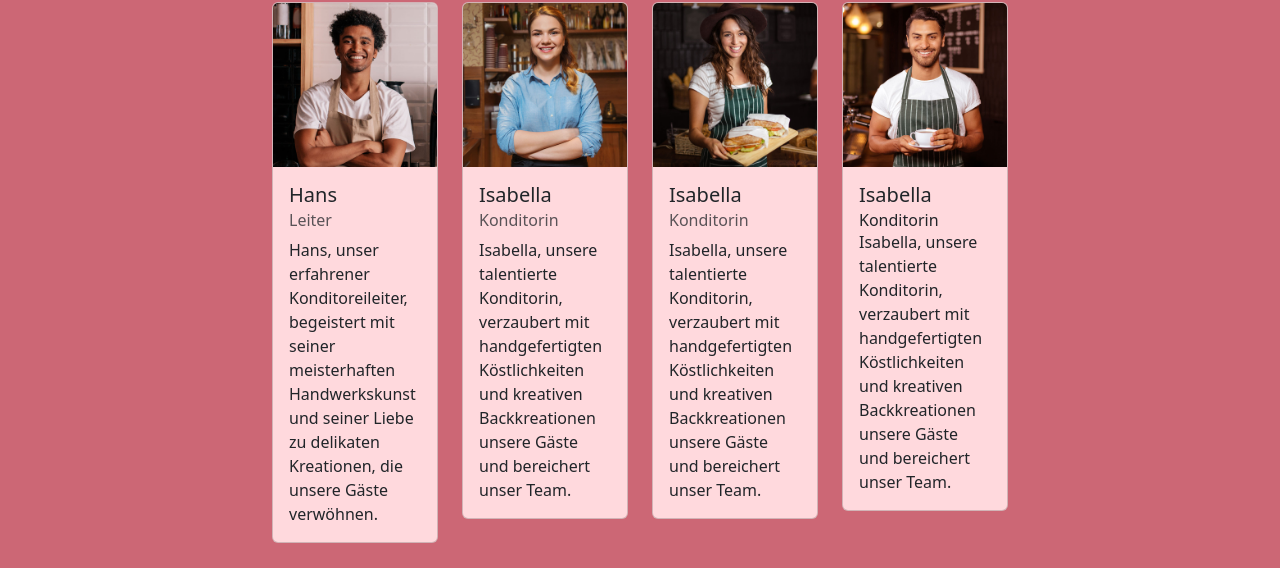
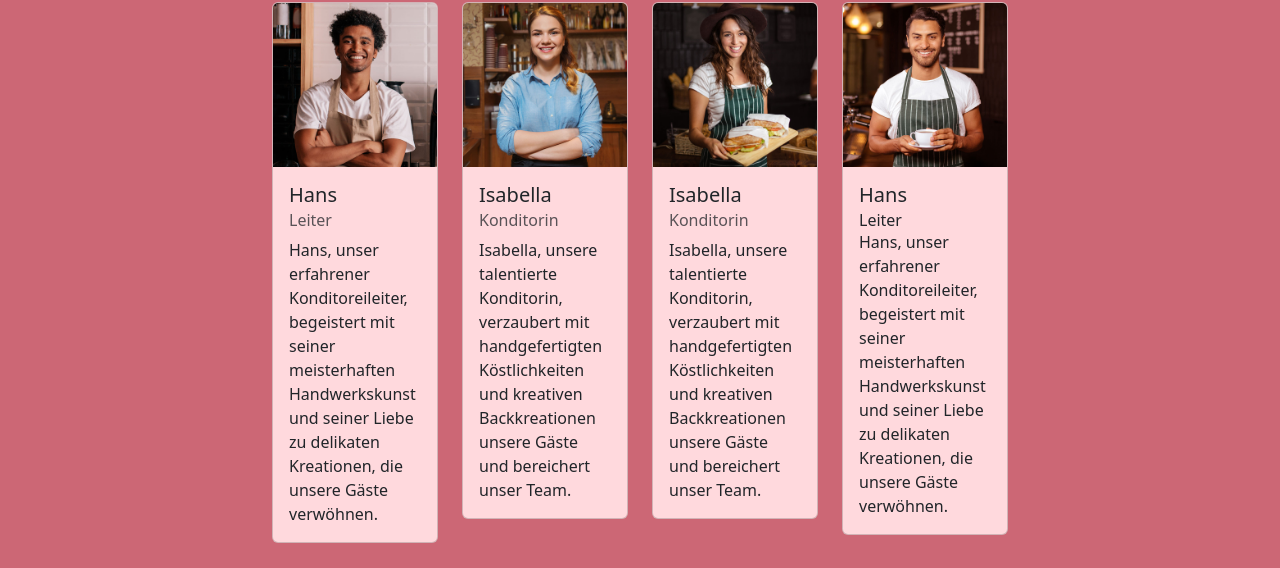
Before and after one commit to Ayca96/Patisserie-Project, a React (Create React App) app in the folder patisserie/: page / in a window 1280 px wide. Shown: the part 2339-2907 px from the top of the page. Built offline with nearby package versions, Linux system fonts and the light colour scheme.

Commit message:
"Update team member information: changed name from Isabella to Hans, title from Konditorin to Leiter, and bio text."

```diff
--- a/patisserie/src/components/Team.jsx
+++ b/patisserie/src/components/Team.jsx
@@ -51,10 +51,10 @@ const Team = () => {
             <Card className='title'>
               <Card.Img variant="top" src={require('../image/our-team-1.jpg')} alt="Arondir" />
               <Card.Body>
-                <Card.Title>Isabella</Card.Title>
-                <Card.Subtitle className="mb-2text-muted">Konditorin</Card.Subtitle>
+                <Card.Title>Hans</Card.Title>
+                <Card.Subtitle className="mb-2text-muted">Leiter</Card.Subtitle>
                 <Card.Text>
-              Isabella, unsere talentierte Konditorin, verzaubert mit handgefertigten Köstlichkeiten und kreativen Backkreationen unsere Gäste und bereichert unser Team.
+                Hans, unser erfahrener Konditoreileiter, begeistert mit seiner meisterhaften Handwerkskunst und seiner Liebe zu delikaten Kreationen, die unsere Gäste verwöhnen.
                 </Card.Text>
               </Card.Body>
             </Card>
```
